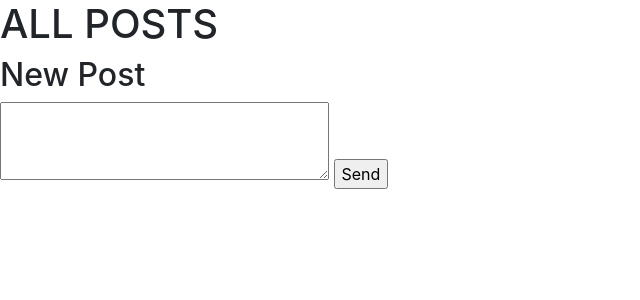
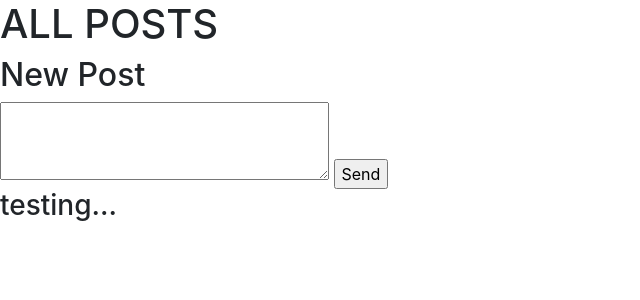
Before and after one commit to FakirHerif/network-project, a Django app: page / in a window 1280 px wide. Shown: the part 56-356 px from the top of the page, without its empty margins (0-640 px from the left). Run offline with Django 3.2, Linux system fonts and the light colour scheme; a user stored in the database is signed in; data comes from the database, SQL or seed files in the repository; some libraries are stand-ins or nearby versions.

Commit message:
Posts written are displayed in the index

```diff
--- a/network/templates/network/index.html
+++ b/network/templates/network/index.html
@@ -12,4 +12,12 @@
             </form>
         {% endif %}
     </div>
+    <div class="allPosts">
+
+        {% for post in allPosts %}
+
+        <h3>{{ post.content }}</h3>
+
+        {% endfor %}
+    </div>
 {% endblock %}
```
